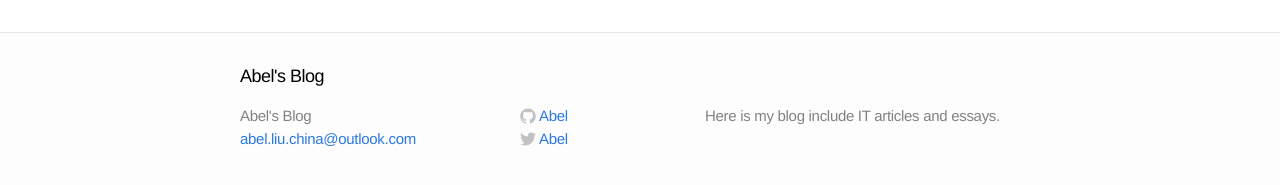
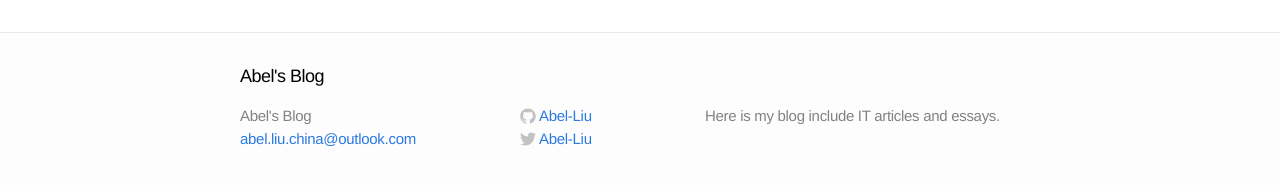
Before and after one commit to Abel-Liu/Abel-Liu.github.io, a Jekyll site: the page built from _posts/2014-05-19-welcome-to-jekyll.markdown, in a window 1280 px wide. Shown: the part 567-752 px from the top of the page. Built offline with Jekyll 4.4.1, drawn with Linux system fonts in a browser that asks for light colours.

Commit message:
Update _config.yml

```diff
--- a/_config.yml
+++ b/_config.yml
@@ -7,7 +7,7 @@ email: abel.liu.china@outlook.com
 description: "Here is my blog include IT articles and essays."
 baseurl: ""
 url: "http://yourdomain.com"
-username: "Abel"
+username: "Abel-Liu"
 
 # Build settings
 markdown: kramdown
```
